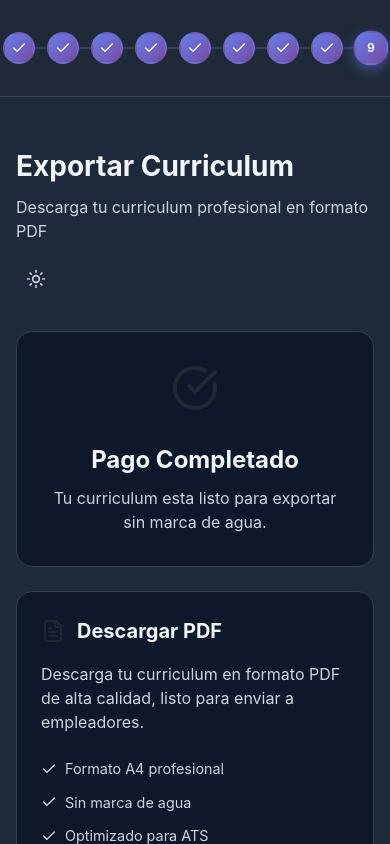
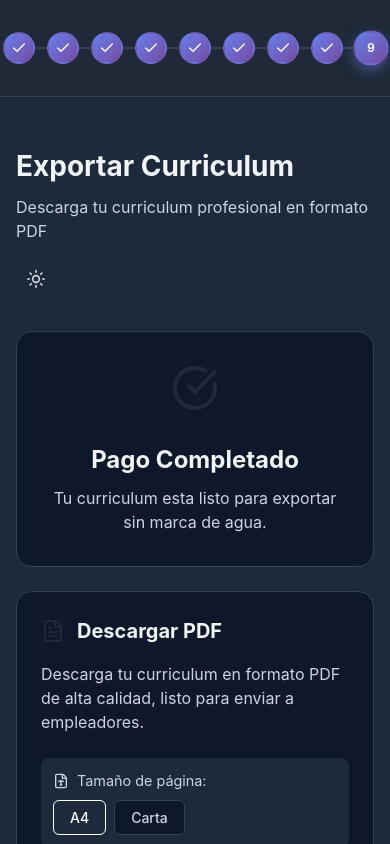
Before and after one commit to mauconig/curriculai, a React app in the folder frontend/: page /editor/exportacion in a window 390 px wide. Shown: the top 844 px of the page. Built offline with nearby package versions, Linux system fonts and the light colour scheme; no server answers; the HTML template or start-up script is replaced by a standard one.

Commit message:
feat: implement PDF export functionality with page size selector

```diff
--- a/frontend/src/pages/editor/ExportForm.css
+++ b/frontend/src/pages/editor/ExportForm.css
@@ -124,6 +124,52 @@
   display: grid;
   grid-template-columns: 1fr 1fr;
   gap: 1.5rem;
+}
+
+/* Page Size Selector */
+.page-size-selector-export {
+  display: flex;
+  align-items: center;
+  gap: 1rem;
+  margin-bottom: 1.25rem;
+  padding: 0.75rem;
+  background: var(--bg-secondary);
+  border-radius: 0.5rem;
+}
+
+.page-size-selector-export label {
+  display: flex;
+  align-items: center;
+  gap: 0.5rem;
+  font-size: 0.9rem;
+  color: var(--text-secondary);
+}
+
+.page-size-buttons {
+  display: flex;
+  gap: 0.5rem;
+}
+
+.page-size-buttons .size-btn {
+  padding: 0.5rem 1rem;
+  background: var(--bg-primary);
+  border: 1px solid var(--border-color);
+  border-radius: 0.375rem;
+  font-size: 0.875rem;
+  color: var(--text-secondary);
+  cursor: pointer;
+  transition: all 0.2s;
+}
+
+.page-size-buttons .size-btn:hover {
+  border-color: var(--primary-color);
+  color: var(--primary-color);
+}
+
+.page-size-buttons .size-btn.active {
+  background: var(--primary-color);
+  border-color: var(--primary-color);
+  color: white;
 }
 
 /* Export Details */
@@ -399,4 +445,33 @@
   .btn-back {
     order: 1;
   }
+
+  .page-size-selector-export {
+    flex-direction: column;
+    align-items: flex-start;
+    gap: 0.5rem;
+  }
 }
+
+/* Hidden PDF Export Container */
+.pdf-export-container {
+  position: fixed;
+  left: -9999px;
+  top: 0;
+  width: auto;
+  height: auto;
+  pointer-events: none;
+  z-index: -1;
+  background: white;
+}
+
+/* Ensure the preview inside is at full size for PDF generation */
+.pdf-export-container .resume-preview {
+  transform: none !important;
+  padding: 0;
+  background: white;
+}
+
+.pdf-export-container .preview-paper {
+  box-shadow: none;
+}
--- a/frontend/src/pages/editor/ExportForm.jsx
+++ b/frontend/src/pages/editor/ExportForm.jsx
@@ -1,12 +1,15 @@
-import { useState } from 'react';
+import { useState, useRef } from 'react';
 import { useSearchParams, useNavigate } from 'react-router-dom';
 import {
   ArrowLeft, Download, Check, FileText, Share2, Mail, Copy,
-  Clock, CheckCircle, AlertCircle
+  Clock, CheckCircle, AlertCircle, FileType
 } from 'lucide-react';
+import html2canvas from 'html2canvas';
+import { jsPDF } from 'jspdf';
 import WizardProgress from '../../components/editor/WizardProgress';
 import ConfirmModal from '../../components/common/ConfirmModal';
 import ThemeToggle from '../../components/common/ThemeToggle';
+import ResumePreview from '../../components/editor/ResumePreview';
 import { useResumeWizard } from '../../hooks/useResumeWizard';
 import toast from 'react-hot-toast';
 import './ExportForm.css';
@@ -25,6 +28,8 @@ const ExportForm = () => {
   const [showCancelModal, setShowCancelModal] = useState(false);
   const [isExporting, setIsExporting] = useState(false);
   const [exportComplete, setExportComplete] = useState(false);
+  const [pageSize, setPageSize] = useState('a4'); // 'a4' or 'letter'
+  const pdfContainerRef = useRef(null);
 
   // TODO: Check real payment status when Stripe is integrated
   // For now, assume payment is complete since it's a mockup
@@ -49,14 +54,89 @@ const ExportForm = () => {
       return;
     }
 
+    if (!pdfContainerRef.current) {
+      toast.error('Error: No se pudo encontrar el contenedor del CV');
+      return;
+    }
+
     setIsExporting(true);
     try {
-      // TODO: Implement actual PDF export
-      await new Promise(resolve => setTimeout(resolve, 2000));
+      // Get the paper element inside the container
+      const paperElement = pdfContainerRef.current.querySelector('.preview-paper');
+      if (!paperElement) {
+        throw new Error('No se encontró el elemento del CV');
+      }
+
+      // Page dimensions in mm
+      const pageDimensions = {
+        a4: { width: 210, height: 297 },
+        letter: { width: 215.9, height: 279.4 }
+      };
+      const { width: pageWidth, height: pageHeight } = pageDimensions[pageSize];
+
+      // Get the actual rendered dimensions
+      const originalWidth = paperElement.offsetWidth;
+      const originalHeight = paperElement.offsetHeight;
+
+      // Use high scale factor for crisp text (4x = ~300 DPI print quality)
+      const scale = 4;
+
+      // Use html2canvas to capture the CV at high resolution
+      const canvas = await html2canvas(paperElement, {
+        scale: scale,
+        useCORS: true,
+        allowTaint: true,
+        backgroundColor: '#ffffff',
+        logging: false,
+        windowWidth: originalWidth,
+        windowHeight: originalHeight,
+        // Improve text rendering
+        letterRendering: true,
+        imageTimeout: 0
+      });
+
+      // Create PDF with the selected page size
+      const pdf = new jsPDF({
+        orientation: 'portrait',
+        unit: 'mm',
+        format: pageSize === 'a4' ? 'a4' : 'letter',
+        compress: true
+      });
+
+      // Calculate dimensions to fit the content properly
+      const imgWidth = pageWidth;
+      const imgHeight = (canvas.height * imgWidth) / canvas.width;
+
+      // Use PNG format for crisp text (lossless compression)
+      const imgData = canvas.toDataURL('image/png');
+
+      // If content is taller than one page, handle pagination
+      let heightLeft = imgHeight;
+      let position = 0;
+      let pageNumber = 1;
+
+      // Add first page with PNG for crisp text
+      pdf.addImage(imgData, 'PNG', 0, position, imgWidth, imgHeight);
+      heightLeft -= pageHeight;
+
+      // Add additional pages if needed
+      while (heightLeft > 0) {
+        position -= pageHeight;
+        pdf.addPage();
+        pdf.addImage(imgData, 'PNG', 0, position, imgWidth, imgHeight);
+        heightLeft -= pageHeight;
+        pageNumber++;
+      }
+
+      // Generate filename
+      const fileName = getCVTitle().replace(/\s+/g, '_') || 'Mi_Curriculum';
+      pdf.save(`${fileName}_CV.pdf`);
+
       setExportComplete(true);
-      toast.success('CV exportado exitosamente');
+      toast.success('¡CV exportado exitosamente!');
     } catch (error) {
-      toast.error('Error al exportar el CV');
+      console.error('Error exporting PDF:', error);
+      toast.error('Error al exportar el CV. Por favor intenta de nuevo.');
     } finally {
       setIsExporting(false);
     }
@@ -150,10 +230,34 @@ const ExportForm = () => {
               </div>
               <p>Descarga tu curriculum en formato PDF de alta calidad, listo para enviar a empleadores.</p>
 
+              {/* Page Size Selector */}
+              <div className="page-size-selector-export">
+                <label>
+                  <FileType size={16} />
+                  Tamaño de página:
+                </label>
+                <div className="page-size-buttons">
+                  <button
+                    className={`size-btn ${pageSize === 'a4' ? 'active' : ''}`}
+                    onClick={() => setPageSize('a4')}
+                    type="button"
+                  >
+                    A4
+                  </button>
+                  <button
+                    className={`size-btn ${pageSize === 'letter' ? 'active' : ''}`}
+                    onClick={() => setPageSize('letter')}
+                    type="button"
+                  >
+                    Carta
+                  </button>
+                </div>
+              </div>
+
               <div className="export-details">
                 <div className="detail-item">
                   <Check size={16} />
-                  <span>Formato A4 profesional</span>
+                  <span>Formato {pageSize === 'a4' ? 'A4' : 'Carta'} profesional</span>
                 </div>
                 <div className="detail-item">
                   <Check size={16} />
@@ -173,12 +277,12 @@ const ExportForm = () => {
                 {isExporting ? (
                   <>
                     <Clock size={18} className="spinning" />
-                    Exportando...
+                    Generando PDF...
                   </>
                 ) : exportComplete ? (
                   <>
                     <CheckCircle size={18} />
-                    Exportado
+                    ¡Descargado!
                   </>
                 ) : (
                   <>
@@ -272,6 +376,16 @@ const ExportForm = () => {
           </div>
         </div>
       </div>
+
+      {/* Hidden PDF Container - Used for generating the PDF without watermark */}
+      <div className="pdf-export-container" ref={pdfContainerRef}>
+        <ResumePreview
+          data={resumeData}
+          template={resumeData.template || 'modern'}
+          pageSize={pageSize}
+          showWatermark={false}
+        />
+      </div>
     </div>
   );
 };
```
